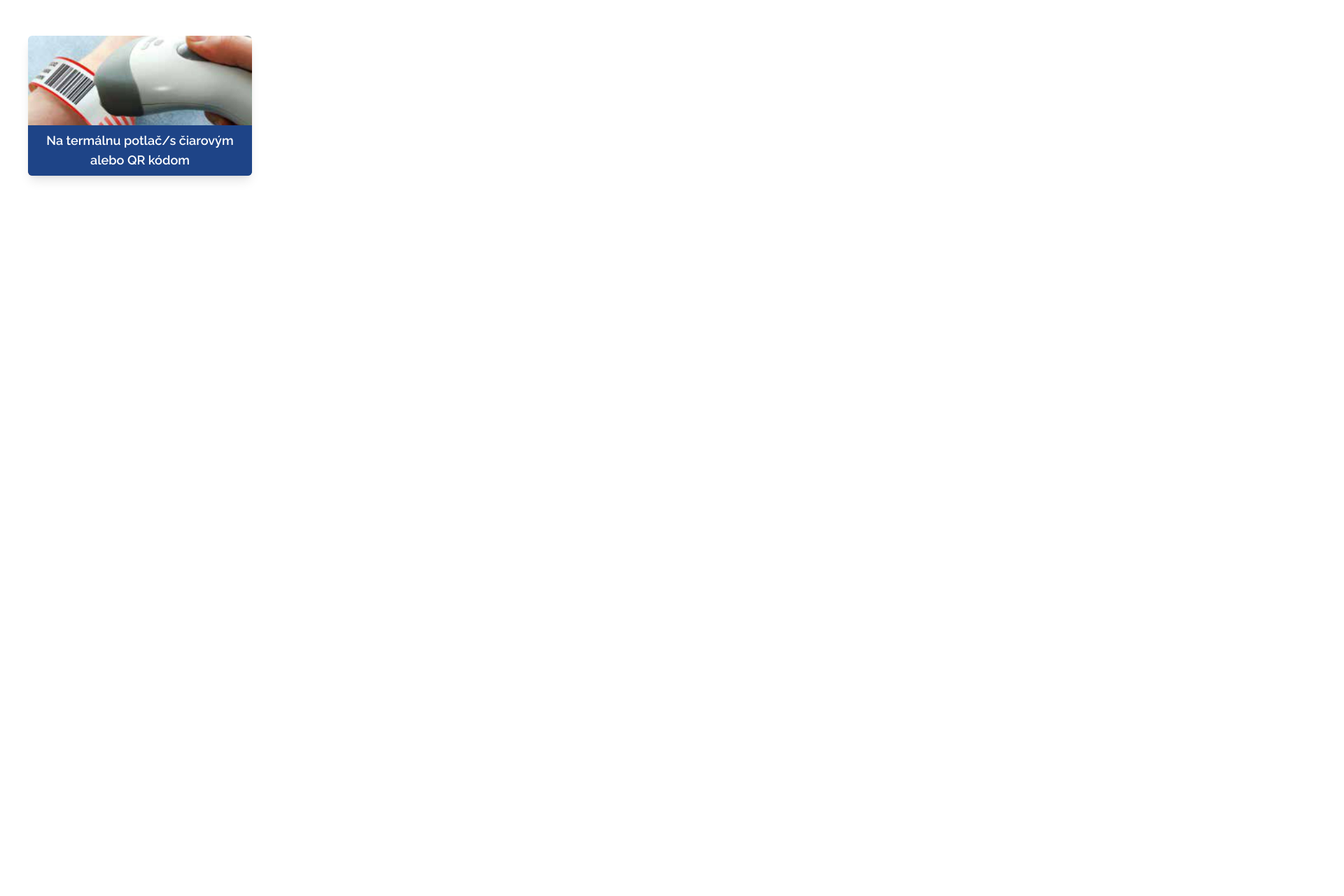
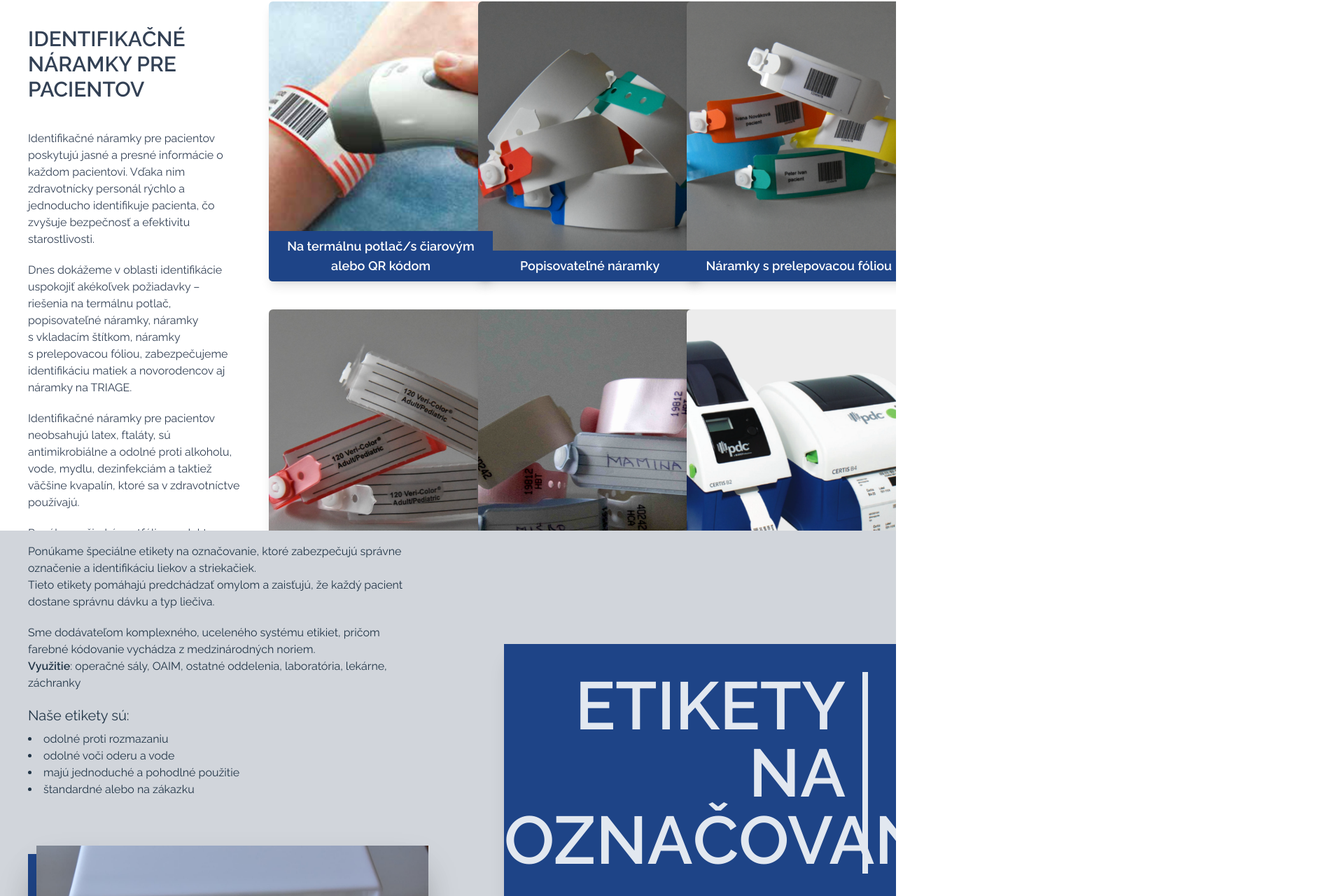
Before and after one commit to krytoss/tape, a React (Vite) app: page /zdravotnictvo in a window 1280 px wide. Shown: the part 1429-2709 px from the top of the page at 70% size, 1920 px wide, since content can reach past the window. Before the commit the page ends 2240 px from the top, so only its background shows below. Built offline with nearby package versions, Linux system fonts and the light colour scheme.

Commit message:
Finished Health page

```diff
--- a/src/components/Layout/Section.tsx
+++ b/src/components/Layout/Section.tsx
@@ -1,9 +1,10 @@
 type Props = {
 	className?: string,
 	children: React.ReactNode,
+	fullHeight?: boolean
 }
 
-const Section: React.FC<Props> = ({ className, children }) => {
+const Section: React.FC<Props> = ({ className, children, fullHeight = true }) => {
 
 	return (
 		/* <section className={`h-screen w-screen overflow-hidden fixed top-0 opacity-0 ${className}`}>
@@ -17,7 +18,7 @@ const Section: React.FC<Props> = ({ className, children }) => {
 		</section>
 		 shadow-[0_-5px_20px_0px_rgba(0,0,0,0.3)]
 		*/
-		<section className={`h-screen w-screen relative overflow-hidden ${className}`}>
+		<section className={`${fullHeight && 'h-screen'} w-screen relative overflow-hidden ${className}`}>
 			{children}
 		</section>
 	)
--- a/src/components/Layout/Title.tsx
+++ b/src/components/Layout/Title.tsx
@@ -7,7 +7,7 @@ type Props = {
 
 const Title: React.FC<Props> = ({ children, color = "dark", className, size = "8xl" }) => {
 
-	const colorClass = color === "light" ? "text-white" : "text-slate-700";
+	const colorClass = color === "light" ? "text-slate-200" : "text-slate-700";
 
 	return (
 		<h3 className={`text-${size} uppercase font-semibold block max-w-full ${className ?? ""} ${colorClass ?? ""}`}>
--- a/src/pages/Health/Health.tsx
+++ b/src/pages/Health/Health.tsx
@@ -1,42 +1,170 @@
+import { useEffect } from "react"
 import Cover from "../../components/Layout/Cover"
+import Grid from "../../components/Layout/Grid"
 import Header from "../../components/Layout/Header"
 import ImageWithDescription from "../../components/Layout/ImageWithDescription"
 import Section from "../../components/Layout/Section"
 import Title from "../../components/Layout/Title"
 import Link from "../../components/Navigation/Link"
 import TopMenu from "../../components/Navigation/TopMenu"
+import { gsap } from "gsap";
+import { ScrollTrigger } from "gsap/all"
 
 const Health: React.FC = () => {
+
 	return (
 		<>
 			<TopMenu />
-			<Header className="h-[80vh]" img="./health/header.jpeg">
+			<Header className="h-[80vh] relative z-20" img="./health/header.jpeg">
 				<Cover>
 					<Title color="light" size="3xl text-center">
 						Bezpečnosť v zdravotníctve
 					</Title>
 				</Cover>
 			</Header>
-			<Section className="p-10">
-				<p className="font-bold text-center">
-					<span className="text-xl block">
+			<Section fullHeight={false} className="px-60 py-20 overflow-visible">
+				<svg
+					xmlns="http://www.w3.org/2000/svg"
+					viewBox="-100 -100 1093 1093"
+					className="absolute right-0 top-0 transform -translate-y-1/2 translate-x-1/2 z-10 opacity-80 blur-sm"
+				>
+					<path
+						id="background"
+						d="M 351.500 94.452 C 34.798 179.528, 0.533 188.925, 0.834 190.621 C 1.620 195.045, 188.309 891.565, 188.875 892.186 C 189.219 892.563, 347.675 850.431, 541 798.557 C 855.064 714.288, 892.477 704.044, 892.283 702.371 C 891.728 697.569, 704.185 0.572, 703.398 0.381 C 702.904 0.261, 544.550 42.593, 351.500 94.452"
+						fill="#1c4484"
+						fillRule="evenodd"
+					/>
+				</svg>
+				<div className="relative z-20">
+					<p>
+						<span className="text-3xl block font-semibold">
 							V našej firme veríme, že bezpečnosť pacientov je na prvom mieste.
 							Preto vám prinášame špičkové riešenia na identifikáciu a označovanie
 							v zdravotníckych zariadeniach, ktoré zvyšujú úroveň starostlivosti a
 							znižujú riziko chýb.
 						</span>
-					<span className="block text-center text-md mt-5">
+						<span className="block text-2xl mt-5">
 							Sme oficiálnym distribútorom spoločnosti <Link className="text-brand text-[1rem] !font-bold" to="https://www.pdcorp.com">PDC Precision Dynamics Corporation</Link> (patriaceho do skupiny Brady Corporation) pre Slovenskú republiku.
 						</span>
+						<span className="block text-xl mt-5">
+						Precision Dynamics Corporation je najväčším celosvetovým výrobcom identifikačných náramkov a etikiet na označovanie liekov a striekačiek. Poskytuje stopercentnú kvalitu, pokiaľ ide o služby, dizajn a výrobu. Potvrdzujú to aj certifikáty ISO-9001:2015 a ISO-13485:2016, ISO-14001:2015 hlavného závodu v San Fernando v Kalifornii v USA.
+						PDC ako prvá na svete uviedla na trh identifikačné náramky v roku 1956.
+						</span>
+						<span className="block text-xl mt-5">
+							Identifikácia ovplyvňuje všetky aspekty klinickej starostlivosti, od skúsenosti pacientov až po spokojnosť zdravotníckeho personálu.
+							Kvalita identifikačných riešení je kľúčová pre bezpečnosť pacientov. Produkty od PDC sú navrhnuté tak, aby zlepšili klinické výsledky v kritických bodoch starostlivosti o pacientov. Náramky a štítky sú vyrobené s dôrazom na maximálnu bezpečnosť, pevnosť a trvanlivosť.
+						</span>
 					</p>
+				</div>
 			</Section>
-			<Section className="p-10">
+			<Section className="relative z-20">
+				<Grid className="h-full" cols={10}>
+
+					<div className="col-span-3 text-slate-700 p-10 flex flex-col justify-center">
+						<Title size="3xl" className="my-10">
+							Identifikačné náramky pre pacientov
+						</Title>
+						<p className="mb-5">
+							Identifikačné náramky pre pacientov poskytujú jasné a presné informácie o každom pacientovi. Vďaka nim zdravotnícky personál rýchlo a jednoducho identifikuje pacienta, čo zvyšuje bezpečnosť a efektivitu starostlivosti.
+						</p>
+						<p className="mb-5">
+							Dnes dokážeme v oblasti identifikácie uspokojiť akékoľvek požiadavky – riešenia na termálnu potlač, popisovateľné náramky, náramky s vkladacím štítkom, náramky s prelepovacou fóliou, zabezpečujeme identifikáciu matiek a novorodencov aj náramky na TRIAGE.
+						</p>
+						<p className="mb-5">
+							Identifikačné náramky pre pacientov neobsahujú latex, ftaláty, sú antimikrobiálne a odolné proti alkoholu, vode, mydlu, dezinfekciám a taktiež väčšine kvapalín, ktoré sa v zdravotníctve používajú.
+						</p>
+						<p>
+							Ponúkame široké portfólio produktov v rôznych farbách, veľkostiach, materiáloch podľa individuálnych potrieb.
+						</p>
+					</div>
+
+					<div className="col-span-7 flex flex-col justify-center">
+						<Grid cols={3}>
 							<ImageWithDescription
-					className="w-80"
+								className="w-80 m-auto mb-10"
+								height="400px"
 								title="Na termálnu potlač/s čiarovým alebo QR kódom"
 								image="./health/scanner.jpg"
 								description="Identifikačné náramky pre pacientov, ktoré využívajú termotlač na zabezpečenie správnej identifikácie a bezpečnosti pacientov. Náramky majú za cieľ zlepšiť identifikáciu pacientov, komunikáciu a bezpečnosť pri operáciách a medikamentóznej liečbe."
 							/>
+							<ImageWithDescription
+								className="w-80 m-auto mb-10"
+								height="400px"
+								title="Popisovateľné náramky"
+								image="./health/popisovatelne.png"
+								description="Popisovateľné náramky sú bezproblémovým riešením pre identifikáciu pacienta v akomkoľvek zdravotníckom zariadení! Pružné a všestranné popisovateľné  náramky sú ideálnou voľbou pre krátkodobé i dlhodobé príjmy pacientov. Jednoduchá manipulácia a možnosť rýchlej vizuálnej pozitívnej identifikácie je výhodou i pre špeciálne oddelenia ako je pohotovosť. Vyberte si zo širokej škály farieb."
+							/>
+							<ImageWithDescription
+								className="w-80 m-auto mb-10"
+								height="400px"
+								title="Náramky s prelepovacou fóliou"
+								image="./health/prelepovacie.png"
+								description="Náramky s prelepovacou fóliou majú jedinečný samolepiaci, protiodleskový štít, takže ich možno používať s laserovými či termálnymi etiketami alebo štítkami. Náramky chránia údaje pacientov pred prenikaním tekutín a poskytujú vynikajúce čítacie rýchlosti čiarových kódov. Ochranné náramky sú odolné voči vode, trvanlivé a pevné, no zároveň ľahké a pohodlné."
+							/>
+							<ImageWithDescription
+								className="w-80 m-auto"
+								height="400px"
+								title="S vkladacím štítkom"
+								image="./health/vkladacie.png"
+								description="Náramky s vkladacím štítkom sú pohodlné a jednoduché na používanie. Štítok je nositeľom údajov o pacientovi, ktorý sa vloží do priehľadného ochranného puzdra. Sú umývateľné, ľahké, pevné, nemajú ostré hrany, sú vhodné aj pre citlivú pleť."
+							/>
+							<ImageWithDescription
+								className="w-80 m-auto"
+								height="400px"
+								title="Pre matku a dieťa"
+								image="./health/pre_matku_a_dieta.png"
+								description="Identifikačné náramky v pôrodniciach pre matku a dieťa sú obľúbenou voľbou na trhu. Cieľom je zaistiť neomylnú identifikáciu matky, novorodenca, prípadne ďalších rodinných príslušníkov. Každý pár náramkov je označený jedinečným alfanumerickým kódom pre jednoduché spárovanie matky a dieťaťa. Sú umývateľné, ľahké, nemajú ostré hrany, vhodné pre kojencov aj citlivú pleť."
+							/>
+							<ImageWithDescription
+								className="w-80 m-auto"
+								height="400px"
+								title="Termálne tlačiarne"
+								image="./health/termalne_tlaciarne.png"
+								description="Zabezpečujeme dodávku tlačiarní pre termálnu potlač identifikačných náramkov aj etikiet.  Vyznačujú sa malými rozmermi. Sú praktické, čo umožňuje užívateľom jednoduchú manipuláciu s rolkami. Termálne tlačiarne TSC TDP-225W na identifikáciu pacientov používa mnoho nemocníc na Slovensku."
+							/>
+						</Grid>
+					</div>
+
+				</Grid>
+			</Section>
+			<Section className="bg-gray-300">
+				<Grid cols={2} className="h-full">
+					<div className="w-full h-full flex flex-col justify-center px-10">
+						<p className="mb-5">
+							Ponúkame špeciálne etikety na označovanie, ktoré zabezpečujú správne označenie a identifikáciu liekov a striekačiek.<br/>
+							Tieto etikety pomáhajú predchádzať omylom a zaisťujú, že každý pacient dostane správnu dávku a typ liečiva.
+						</p>
+						<p className="mb-5">
+							Sme dodávateľom  komplexného, uceleného systému etikiet, pričom farebné kódovanie vychádza z medzinárodných noriem.<br/>
+							<span className="font-semibold">Využitie</span>: operačné sály, OAIM, ostatné oddelenia, laboratória, lekárne, záchranky
+						</p>
+
+						<span className="block text-xl mb-2">Naše etikety sú:</span>
+						<ul className="list-disc list-inside text-md">
+							<li>odolné proti rozmazaniu</li>
+							<li>odolné voči oderu a vode</li>
+							<li>majú jednoduché a pohodlné použitie</li>
+							<li>štandardné alebo na zákazku</li>
+						</ul>
+
+						<div className="mt-20 h-80 inline-block object-cover object-bottom shadow-2xl overflow-visible bg-brand">
+							<img src="./health/etikety.jpeg" className="relative -top-3 left-3 h-80 w-full inline-block object-cover object-bottom shadow-2xl"/>
+						</div>
+					</div>
+					<div className="w-full h-full text-slate-700 flex flex-col justify-center text-right relative">
+
+						<div className="bg-brand ml-20 py-10 shadow-xl">
+							<Title color="light" size="8xl border-r-8 border-slate-200 pr-6 mr-10">
+								Etikety na označovanie
+							</Title>
+						</div>
+
+						<p className="mt-20 text-center text-lg">
+							Katalóg predtlačených etikiet k dispozícii - <Link className="text-brand text-lg" to="#">vyplňte formulár</Link>
+						</p>
+
+					</div>
+				</Grid>
 			</Section>
 		</>
 	)
--- a/tailwind.config.js
+++ b/tailwind.config.js
@@ -9,13 +9,12 @@ export default {
 	},
 	plugins: [],
 	safelist: [
-		"grid-cols-1",
-		"grid-cols-2",
-		"grid-cols-3",
-		"grid-cols-4",
 		"gap-4",
 		"gap-8",
 		"gap-12",
+		{
+			pattern: /^grid-cols-?\d{0,3}$/
+		},
 		{
 			pattern: /^text-(red|blue|white|green|yellow|gray|black|slate)-?\d{0,3}$/,
 		},
```
Also changed, not shown: public/health/etikety.jpeg (added), public/health/termalne_tlaciarne.png (added). Lines whose indentation alone changed are shown as unchanged.
